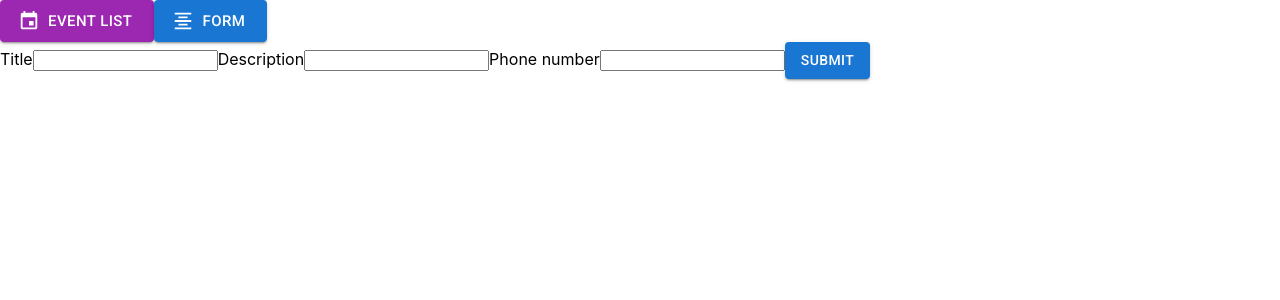
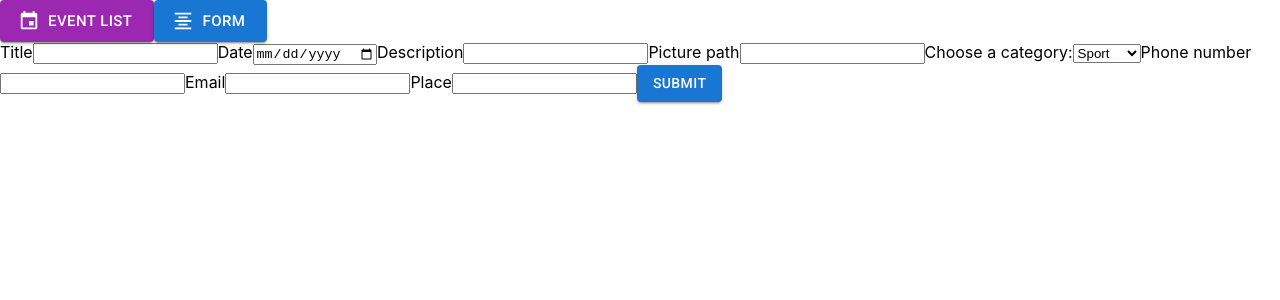
Before and after one commit to tsmolarczyk/your-event, a React (Create React App) app: page /form in a window 1280 px wide. Shown: the top 300 px of the page. Built offline with nearby package versions, Linux system fonts and the light colour scheme.

Commit message:
form inicialization, formik added

```diff
--- a/package.json
+++ b/package.json
@@ -14,6 +14,7 @@
     "@types/node": "^16.11.39",
     "@types/react": "^18.0.12",
     "@types/react-dom": "^18.0.5",
+    "formik": "^2.2.9",
     "react": "^18.1.0",
     "react-dom": "^18.1.0",
     "react-router-dom": "^6.3.0",
--- a/src/pages/AddEventForm.tsx
+++ b/src/pages/AddEventForm.tsx
@@ -1,16 +1,39 @@
 import Button from '@mui/material/Button';
+import { useFormik } from 'formik';
 
 const AddEventForm = () => {
+  // const formik = useFormik({
+  //   initialValues,
+  // });
   return (
     <form>
       <label htmlFor='title'>Title</label>
       <input type='text' id='title' name='title' />
 
+      <label htmlFor='date'>Date</label>
+      <input type='date' id='date' name='date' />
+
       <label htmlFor='description'>Description</label>
       <input type='text' id='description' name='description' />
 
+      <label htmlFor='picture'>Picture path</label>
+      <input type='text' id='picture' name='picture' />
+
+      <label htmlFor='category'>Choose a category:</label>
+      <select id='category' name='category'>
+        <option value='sport'>Sport</option>
+        <option value='culture'>Cultural</option>
+        <option value='health'>Health</option>
+      </select>
+
       <label htmlFor='number'>Phone number</label>
       <input type='tel' id='number' name='number' />
+
+      <label htmlFor='email'>Email</label>
+      <input type='email' id='email' name='email' />
+
+      <label htmlFor='place'>Place</label>
+      <input type='text' id='place' name='place' />
 
       <Button variant='contained'>Submit</Button>
     </form>
@@ -18,3 +41,10 @@ const AddEventForm = () => {
 };
 
 export { AddEventForm };
+
+// id: number;
+
+// categories: string;
+// phone: string;
+// email: string;
+// place: string;
```
Also changed, not shown: 1 other file (tests, documents, lock files or other folders).
